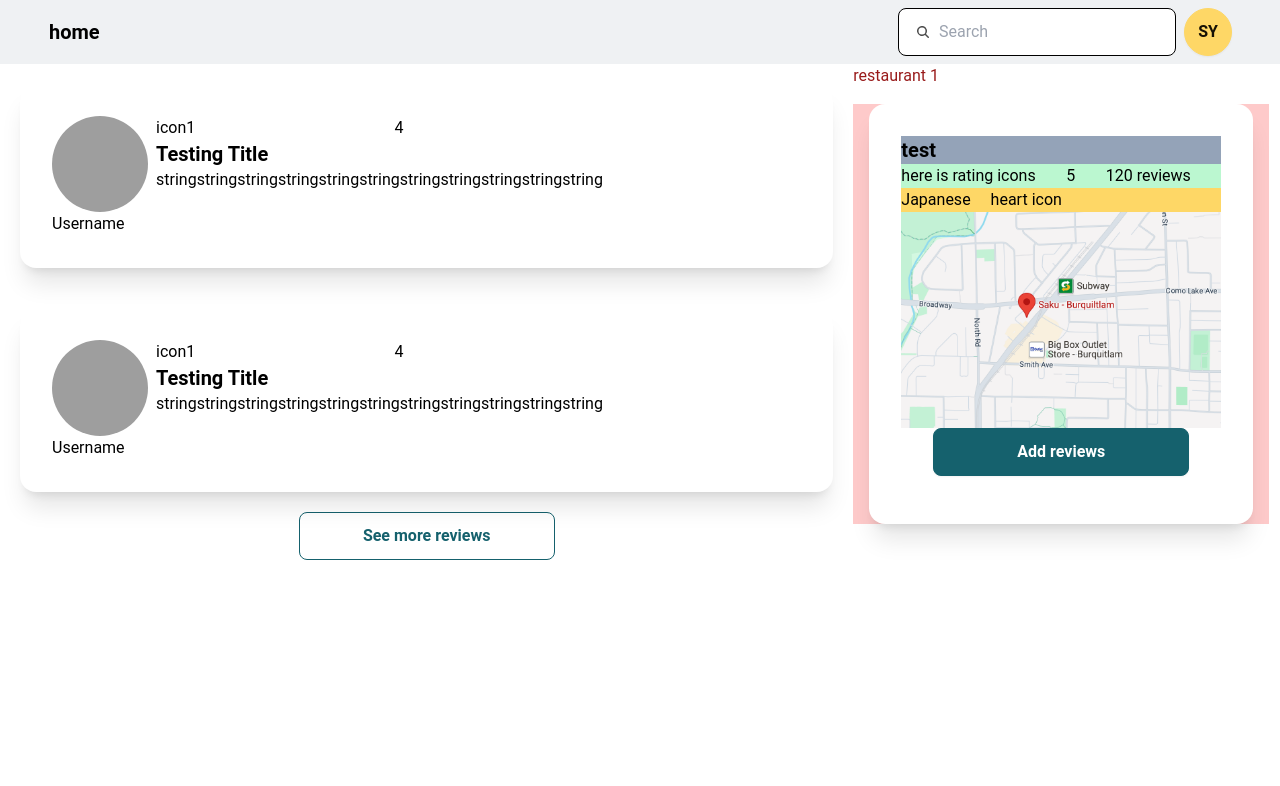
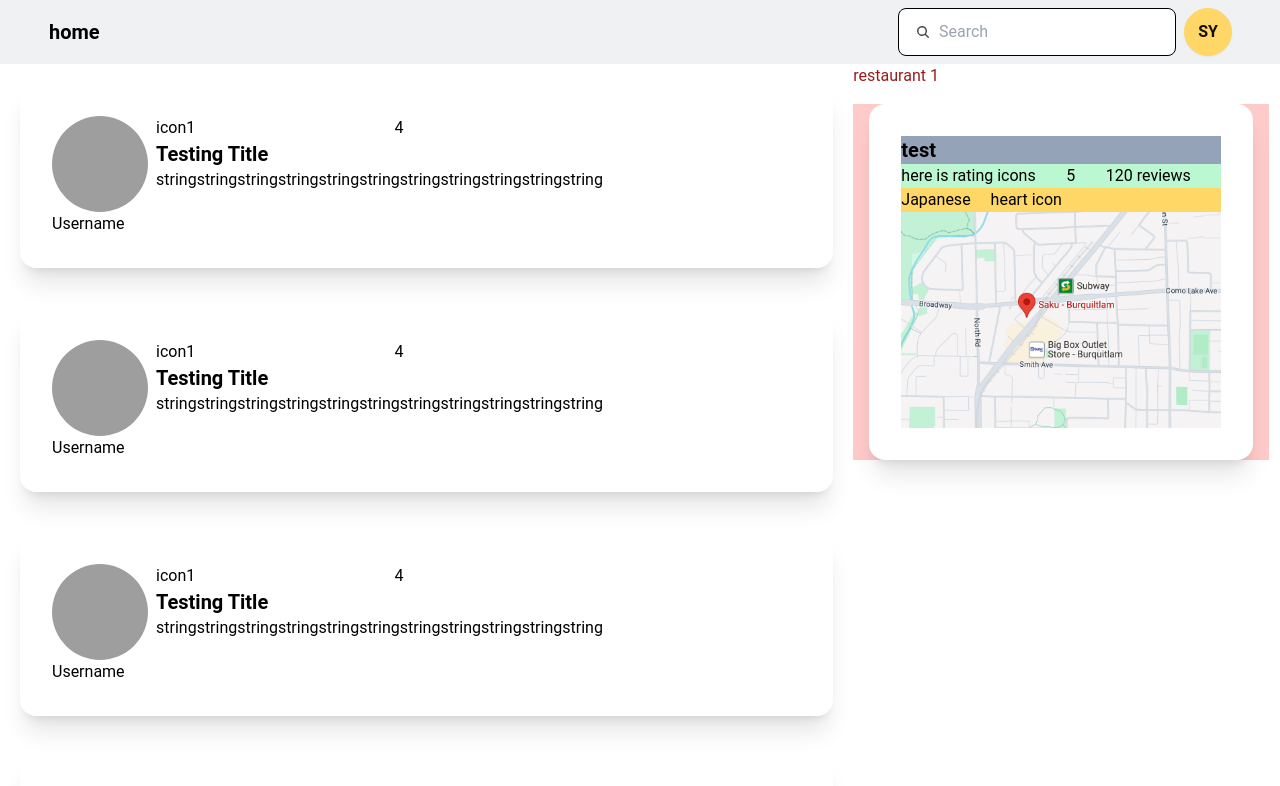
Before and after one commit to yll9108/restaurant_review, a Next.js app in the folder client/: page /restaurants/1 in a window 1280 px wide. Shown: the top 786 px of the page. Built offline with nearby package versions, Linux system fonts and the light colour scheme; grey boxes are pictures that could not be loaded.

Commit message:
fix rendering review

```diff
--- a/client/src/app/components/detailPage/RestaurantWithMap.tsx
+++ b/client/src/app/components/detailPage/RestaurantWithMap.tsx
@@ -8,12 +8,12 @@ import { RestaurantMockData, restaurantMockData } from "./mockdata";
 import { Button } from "@/components/common/button";
 import AddReview from "../review/AddReview";
 
-// Add noReviews prop to RestaurantWithMap component
+// Add hasReviews prop to RestaurantWithMap component
 interface RestaurantWithMapProps {
-  noReviews: boolean;
+  hasReviews: boolean;
 }
 
-function RestaurantWithMap({ noReviews }: RestaurantWithMapProps) {
+function RestaurantWithMap({ hasReviews }: RestaurantWithMapProps) {
   return (
     <>
       <div className="bg-red-200">
@@ -24,8 +24,8 @@ function RestaurantWithMap({ noReviews }: RestaurantWithMapProps) {
               <Tags tags={"Japanese"} />
               <RestaurantMap mapString={"/mockMap.png"} />
               <Address />
-              {/* Render button only if noReviews is false */}
-              {!noReviews && (
+              {/* Render button only if hasReviews is false */}
+              {!hasReviews && (
                 <div className="text-center">
                   <AddReview />
                 </div>
--- a/client/src/app/components/review/PersonalReview.tsx
+++ b/client/src/app/components/review/PersonalReview.tsx
@@ -14,7 +14,7 @@ function PersonalReview() {
             <div className="card-body flexRow">
               <User />
               <ReviewDetail
-                key={review.id}
+                id={review.id}
                 icon={review.icon}
                 rating={review.rating}
                 date={review.date}
--- a/client/src/app/components/review/dummyReviewList.ts
+++ b/client/src/app/components/review/dummyReviewList.ts
@@ -19,49 +19,49 @@ export const dummyReviewList: DummyReviewList[] = [
     content:
       "stringstringstringstringstringstringstringstringstringstringstring",
   },
-  // {
-  //   id: 3,
-  //   icon: "icon1",
-  //   rating: 4.0,
-  //   date: new Date(2024, 0, 1),
-  //   title: "Testing Title",
-  //   content:
-  //     "stringstringstringstringstringstringstringstringstringstringstring",
-  // },
-  // {
-  //   id: 4,
-  //   icon: "icon1",
-  //   rating: 4.0,
-  //   date: new Date(2024, 0, 1),
-  //   title: "Testing Title",
-  //   content:
-  //     "stringstringstringstringstringstringstringstringstringstringstring",
-  // },
-  // {
-  //   id: 5,
-  //   icon: "icon1",
-  //   rating: 4.0,
-  //   date: new Date(2024, 0, 1),
-  //   title: "Testing Title",
-  //   content:
-  //     "stringstringstringstringstringstringstringstringstringstringstring",
-  // },
-  // {
-  //   id: 6,
-  //   icon: "icon1",
-  //   rating: 4.0,
-  //   date: new Date(2024, 0, 1),
-  //   title: "Testing Title",
-  //   content:
-  //     "stringstringstringstringstringstringstringstringstringstringstring",
-  // },
-  // {
-  //   id: 7,
-  //   icon: "icon1",
-  //   rating: 4.0,
-  //   date: new Date(2024, 0, 1),
-  //   title: "Testing Title",
-  //   content:
-  //     "stringstringstringstringstringstringstringstringstringstringstring",
-  // },
+  {
+    id: 3,
+    icon: "icon1",
+    rating: 4.0,
+    date: new Date(2024, 0, 1),
+    title: "Testing Title",
+    content:
+      "stringstringstringstringstringstringstringstringstringstringstring",
+  },
+  {
+    id: 4,
+    icon: "icon1",
+    rating: 4.0,
+    date: new Date(2024, 0, 1),
+    title: "Testing Title",
+    content:
+      "stringstringstringstringstringstringstringstringstringstringstring",
+  },
+  {
+    id: 5,
+    icon: "icon1",
+    rating: 4.0,
+    date: new Date(2024, 0, 1),
+    title: "Testing Title",
+    content:
+      "stringstringstringstringstringstringstringstringstringstringstring",
+  },
+  {
+    id: 6,
+    icon: "icon1",
+    rating: 4.0,
+    date: new Date(2024, 0, 1),
+    title: "Testing Title",
+    content:
+      "stringstringstringstringstringstringstringstringstringstringstring",
+  },
+  {
+    id: 7,
+    icon: "icon1",
+    rating: 4.0,
+    date: new Date(2024, 0, 1),
+    title: "Testing Title",
+    content:
+      "stringstringstringstringstringstringstringstringstringstringstring",
+  },
 ];
--- a/client/src/app/restaurants/[restaurantId]/page.tsx
+++ b/client/src/app/restaurants/[restaurantId]/page.tsx
@@ -10,29 +10,35 @@
 
 import RestaurantWithMap from "@/app/components/detailPage/RestaurantWithMap";
 import Card from "@/app/components/restaurant/Card";
+import { dummyRestaurantList } from "@/app/components/restaurant/dummyRestaurantList";
 import NoReviews from "@/app/components/review/NoReviews";
 import PersonalReview from "@/app/components/review/PersonalReview";
+import { dummyReviewList } from "@/app/components/review/dummyReviewList";
 import { DummyRestaurantData } from "@/components/common/types";
 // import { useParams, usePathname, useRouter } from "next/navigation";
 import { useParams } from "next/navigation";
-import { useState } from "react";
+import { useEffect, useState } from "react";
 
 function Page() {
   const params = useParams();
   // console.log("params", params);
 
-  const [noReviews, setNoReviews] = useState(false);
+  // const hasReviews = dummyRestaurantList.length > 0;
+  const [hasReviews, setHasReviews] = useState(dummyReviewList.length > 0);
+  useEffect(() => {
+    setHasReviews(dummyReviewList.length > 0);
+  }, [dummyReviewList]);
   // check if there's review, if yes, rendering PersonalReview, if not, rendering noReviews
 
   return (
     <>
       <div className="flex">
         <div className="w-2/3">
-          {noReviews ? <NoReviews /> : <PersonalReview />}
+          {hasReviews ? <PersonalReview /> : <NoReviews />}
         </div>
         <div>
           <div className="text-red-800">restaurant {params.restaurantId}</div>
-          <RestaurantWithMap noReviews={noReviews} />
+          <RestaurantWithMap hasReviews={hasReviews} />
         </div>
       </div>
     </>
```
